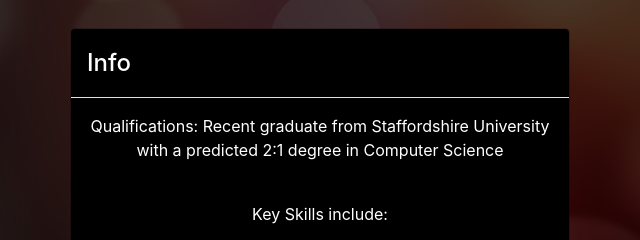
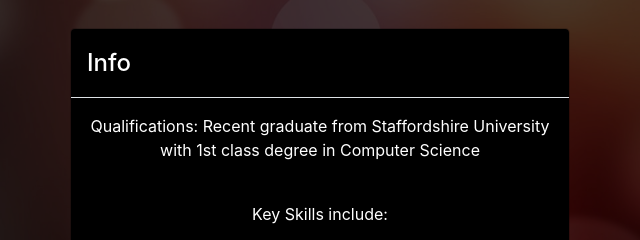
Before and after one commit to Andy-J131/Home-Page, a website: page index.html in a window 1280 px wide. Both pictures are taken after a click on the button "Info". Shown: the top 240 px of the page, 320-960 px from the left. Drawn offline with Linux system fonts and the light colour scheme.

Commit message:
Update index.html

```diff
--- a/index.html
+++ b/index.html
@@ -50,7 +50,7 @@
             <h4 class="modal-title">Info</h4>
           </div>
           <div class="modal-body">
-            <p>Qualifications: Recent graduate from Staffordshire University with a predicted 2:1 degree in Computer Science</p>
+            <p>Qualifications: Recent graduate from Staffordshire University with 1st class degree in Computer Science</p>
             <br>
             <p>Key Skills include:</p>
             <br>
```
